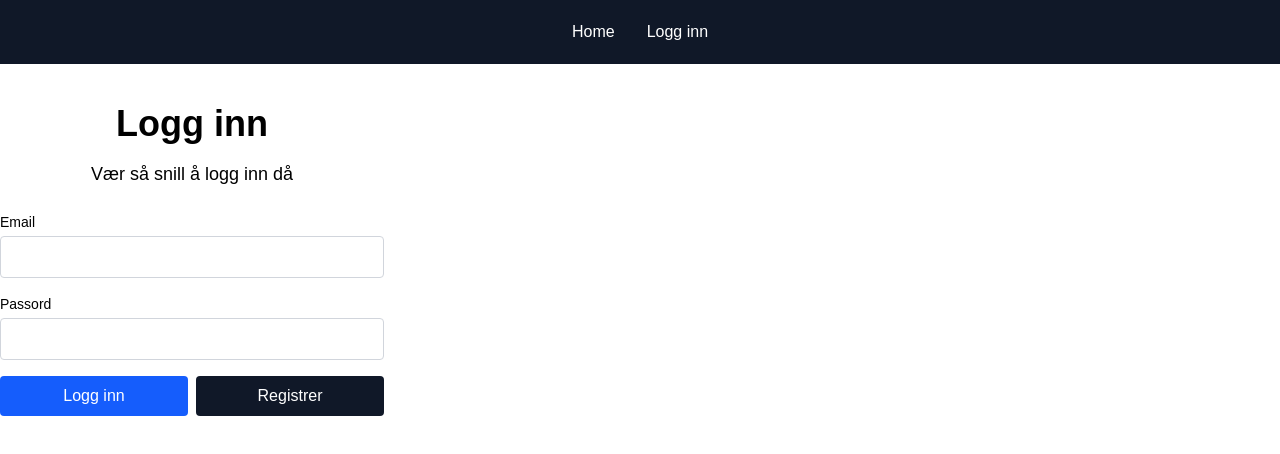
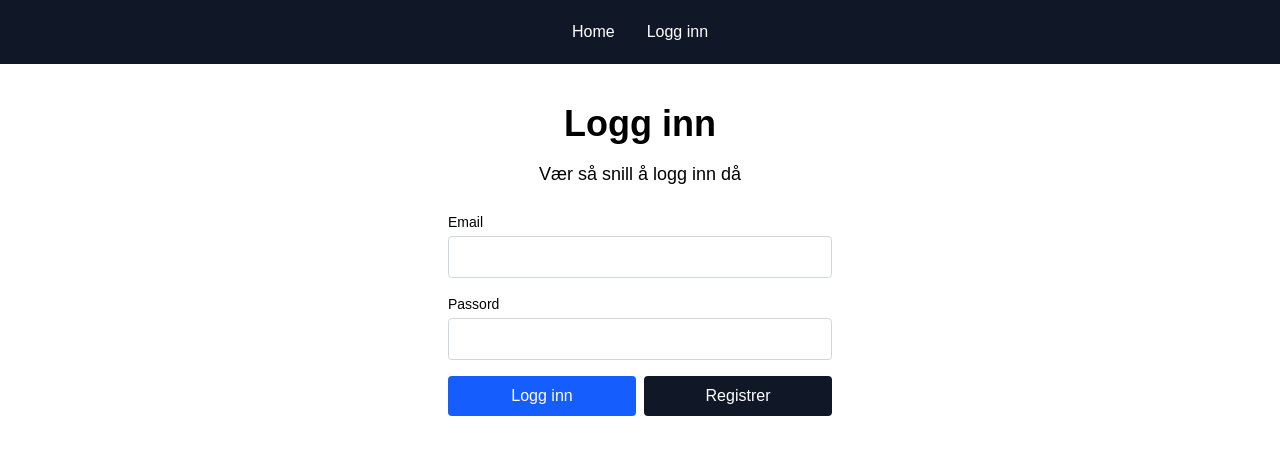
Before and after one commit to eriskjel/the-hub, a Next.js app in the folder apps/web/: page /login in a window 1280 px wide. Shown: the top 454 px of the page. Built offline with nearby package versions, Linux system fonts and the light colour scheme; no server answers.

Commit message:
feat: implement logout functionality  (#10) (#11)
* feat: implement logout functionality and enhance authentication flow with user state management

* fix: add aria-label to logout button to enhance accessibility

* chore: format (flaut)

```diff
--- a/apps/web/src/app/(public)/layout.tsx
+++ b/apps/web/src/app/(public)/layout.tsx
@@ -6,7 +6,12 @@ export const dynamic = "force-dynamic";
 
 export default function PublicLayout({ children }: { children: ReactNode }) {
   return (
-    <PageWrapper headerVariant="solid" headerMode="sticky" className="bg-white text-black">
+    <PageWrapper
+      headerVariant="solid"
+      headerMode="sticky"
+      className="bg-white text-black"
+      contentClassName="flex justify-center"
+    >
       {children}
     </PageWrapper>
   );
--- a/apps/web/src/app/(public)/login/LoginForm.tsx
+++ b/apps/web/src/app/(public)/login/LoginForm.tsx
@@ -1,6 +1,6 @@
 "use client";
 
-import { login, signup } from "./actions";
+import { login, signup } from "@/app/auth/actions/auth";
 import { useSearchParams } from "next/navigation";
 import { useFormStatus } from "react-dom";
 import { ReactNode } from "react";
--- a/apps/web/src/app/(public)/login/page.tsx
+++ b/apps/web/src/app/(public)/login/page.tsx
@@ -10,5 +10,6 @@ export default async function LoginPage() {
     data: { user },
   } = await supabase.auth.getUser();
   if (user) redirect("/");
+
   return <LoginForm />;
 }
--- a/apps/web/src/app/(public)/login/actions.ts
+++ b/apps/web/src/app/auth/actions/auth.ts
@@ -34,3 +34,10 @@ export async function signup(formData: FormData) {
   revalidatePath("/", "layout");
   redirect("/");
 }
+
+export async function logout() {
+  const supabase = await createClient();
+  await supabase.auth.signOut();
+  revalidatePath("/", "layout");
+  redirect("/login");
+}
--- a/apps/web/src/components/header.tsx
+++ b/apps/web/src/components/header.tsx
@@ -1,11 +1,18 @@
 import Link from "next/link";
+import { createClient } from "@/utils/supabase/server";
+import { logout } from "@/app/auth/actions/auth";
 
 type HeaderProps = {
   variant?: "transparent" | "solid";
   mode?: "fixed" | "sticky";
 };
 
-export default function Header({ variant = "solid", mode = "sticky" }: HeaderProps) {
+export default async function Header({ variant = "solid", mode = "sticky" }: HeaderProps) {
+  const supabase = await createClient();
+  const {
+    data: { user },
+  } = await supabase.auth.getUser();
+
   const position = mode === "fixed" ? "fixed" : "sticky";
   const base = `${position} top-0 z-50 h-16 w-full backdrop-blur-sm`;
   const look = variant === "transparent" ? "bg-black/10 text-white" : "bg-gray-900 text-white";
@@ -19,13 +26,35 @@ export default function Header({ variant = "solid", mode = "sticky" }: HeaderPro
               Home
             </Link>
           </li>
-          <li>
-            <Link href="/login" className="hover:text-gray-300">
-              Logg inn
-            </Link>
-          </li>
+          <NavAuth isLoggedIn={!!user} />
         </ul>
       </nav>
     </header>
   );
 }
+
+type NavAuthProps = {
+  isLoggedIn: boolean;
+};
+
+function NavAuth({ isLoggedIn }: NavAuthProps) {
+  if (isLoggedIn) {
+    return (
+      <li>
+        <form action={logout}>
+          <button className="cursor-pointer hover:text-gray-300" aria-label="Log out">
+            Logg ut
+          </button>
+        </form>
+      </li>
+    );
+  }
+
+  return (
+    <li>
+      <Link href="/login" className="hover:text-gray-300">
+        Logg inn
+      </Link>
+    </li>
+  );
+}
--- a/apps/web/src/components/page-wrapper.tsx
+++ b/apps/web/src/components/page-wrapper.tsx
@@ -4,6 +4,7 @@ import Header from "@/components/header";
 type Props = {
   children: ReactNode;
   className?: string;
+  contentClassName?: string;
   headerVariant?: "transparent" | "solid";
   headerMode?: "fixed" | "sticky";
 };
@@ -11,6 +12,7 @@ type Props = {
 export default function PageWrapper({
   children,
   className = "",
+  contentClassName = "",
   headerVariant = "solid",
   headerMode = "fixed",
 }: Props) {
@@ -24,7 +26,11 @@ export default function PageWrapper({
   return (
     <section className={`flex w-full flex-col ${minH} ${className}`}>
       <Header variant={headerVariant} mode={headerMode} />
-      <div className={`${base} ${headerMode === "fixed" ? "flex-1 pt-16" : "flex-1"}`}>
+      <div
+        className={`${base} ${
+          headerMode === "fixed" ? "flex-1 pt-16" : "flex-1"
+        } ${contentClassName}`}
+      >
         {children}
       </div>
     </section>
```
